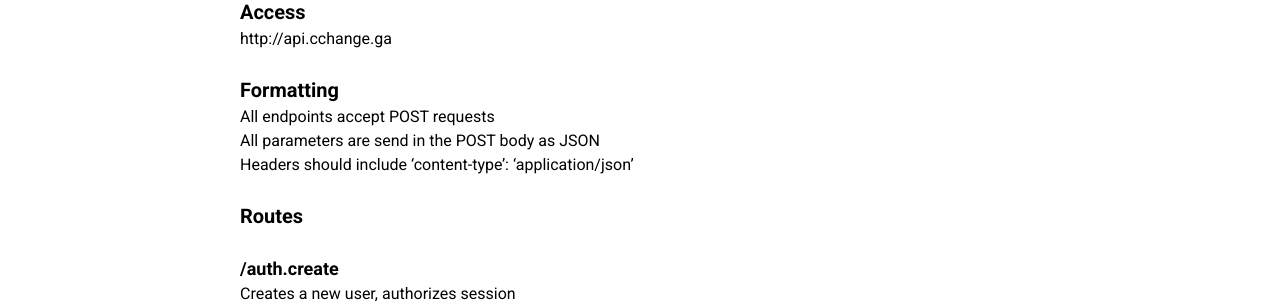
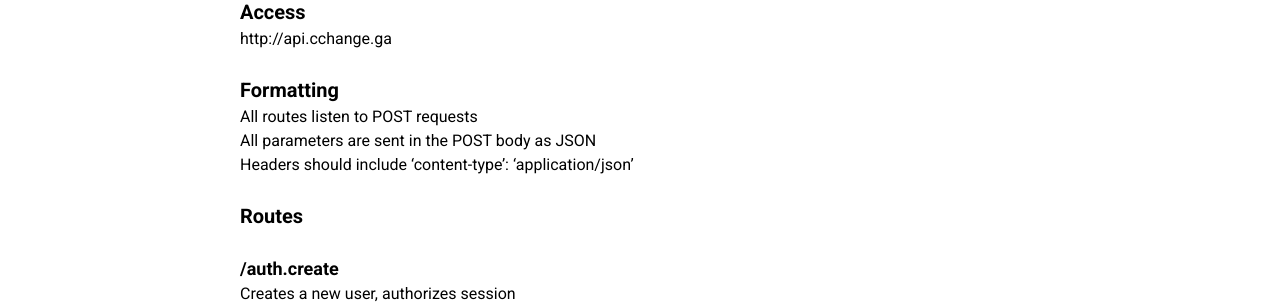
Before and after one commit to comp523-602/cchange-project, a Jekyll site: the page built from back-end-docs.markdown, in a window 1280 px wide. Shown: the part 158-462 px from the top of the page. Built offline with Jekyll 4.4.1, drawn with Linux system fonts in a browser that asks for light colours.

Commit message:
Updated Back End Docs

```diff
--- a/back-end-docs.markdown
+++ b/back-end-docs.markdown
@@ -9,8 +9,8 @@ layout: basic
 http://api.cchange.ga
 
 ## Formatting
-All endpoints accept POST requests
-All parameters are send in the POST body as JSON
+All routes listen to POST requests
+All parameters are sent in the POST body as JSON
 Headers should include 'content-type': 'application/json'
 
 ## Routes
```
